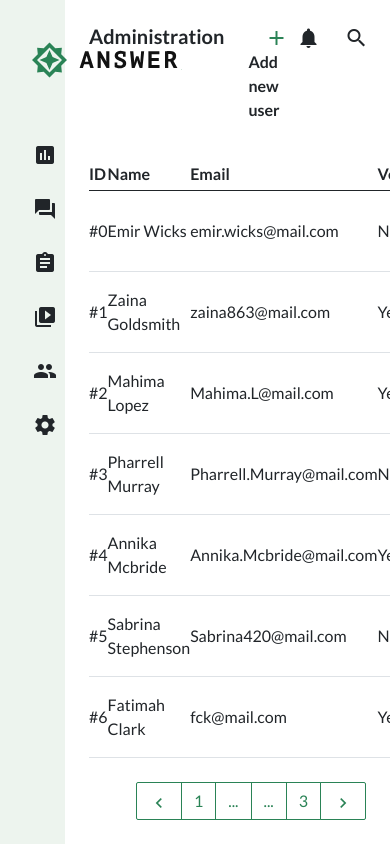
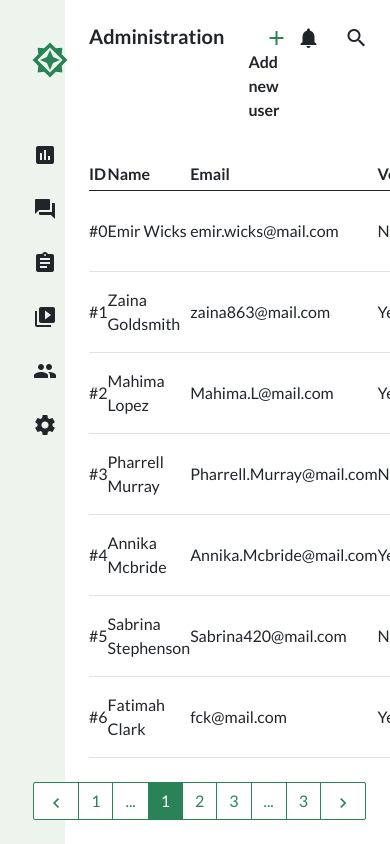
Before and after one commit to solring/mock-dashboard, a React (Create React App) app: page /admin in a window 390 px wide. Built offline with nearby package versions, Linux system fonts and the light colour scheme.

Commit message:
use material-ui media query.

```diff
--- a/package.json
+++ b/package.json
@@ -3,6 +3,7 @@
   "version": "0.1.0",
   "private": true,
   "dependencies": {
+    "@material-ui/core": "^4.12.3",
     "@storybook/addon-backgrounds": "^6.3.6",
     "@testing-library/jest-dom": "^5.11.4",
     "@testing-library/react": "^11.1.0",
--- a/src/App.js
+++ b/src/App.js
@@ -1,4 +1,5 @@
 import React, { useState } from 'react';
+import { useMediaQuery } from '@material-ui/core';
 
 import Sidebar from './components/Sidebar';
 import AdminScreen from './components/AdminScreen';
@@ -17,6 +18,7 @@ function App() {
     { title: "Settings", icon: 'settings', link: "/"},
   ]
   const [actives, setActives] = useState(Array(menu.length).fill(false));
+  const isMidScreen = useMediaQuery(`(max-width: 920px)`)
 
   let itemList = menu.map((e, i) => ({...e, active: actives[i]}));
 
@@ -34,7 +36,7 @@ function App() {
 
     <div className="row g-0 vh-100">
       <div className="col-2 col-lg-3 h-100">
-        <Sidebar itemList={itemList} onSelect={onSelect}/>
+        <Sidebar itemList={itemList} onSelect={onSelect} simple={isMidScreen}/>
       </div>
 
       <div className="col-10 col-lg-9 h-100">
--- a/src/components/Pagenation.js
+++ b/src/components/Pagenation.js
@@ -44,7 +44,7 @@ function NumPagenation(props) {
 
         {
           nums.map((n) =>
-            <li key={n} className={`page-item d-none d-md-block ${ n === curr ? "active" : ""}`}>
+            <li key={n} className={`page-item ${ n === curr ? "active" : ""}`}>
               <a className="page-link" onClick={() => onIndex(n)}>{n}</a>
             </li>
           )
```
Also changed, not shown: 1 other file (tests, documents, lock files or other folders).
